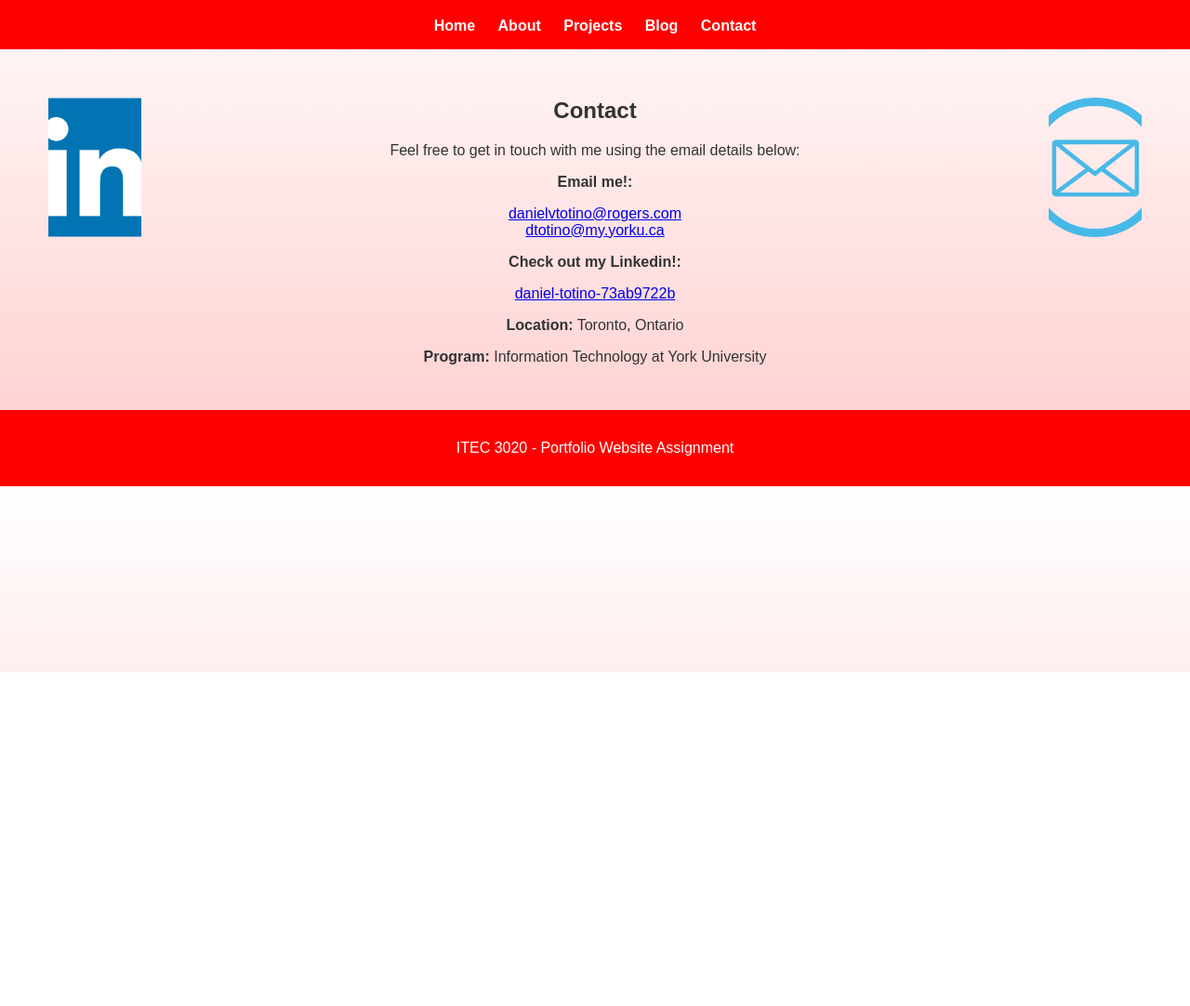
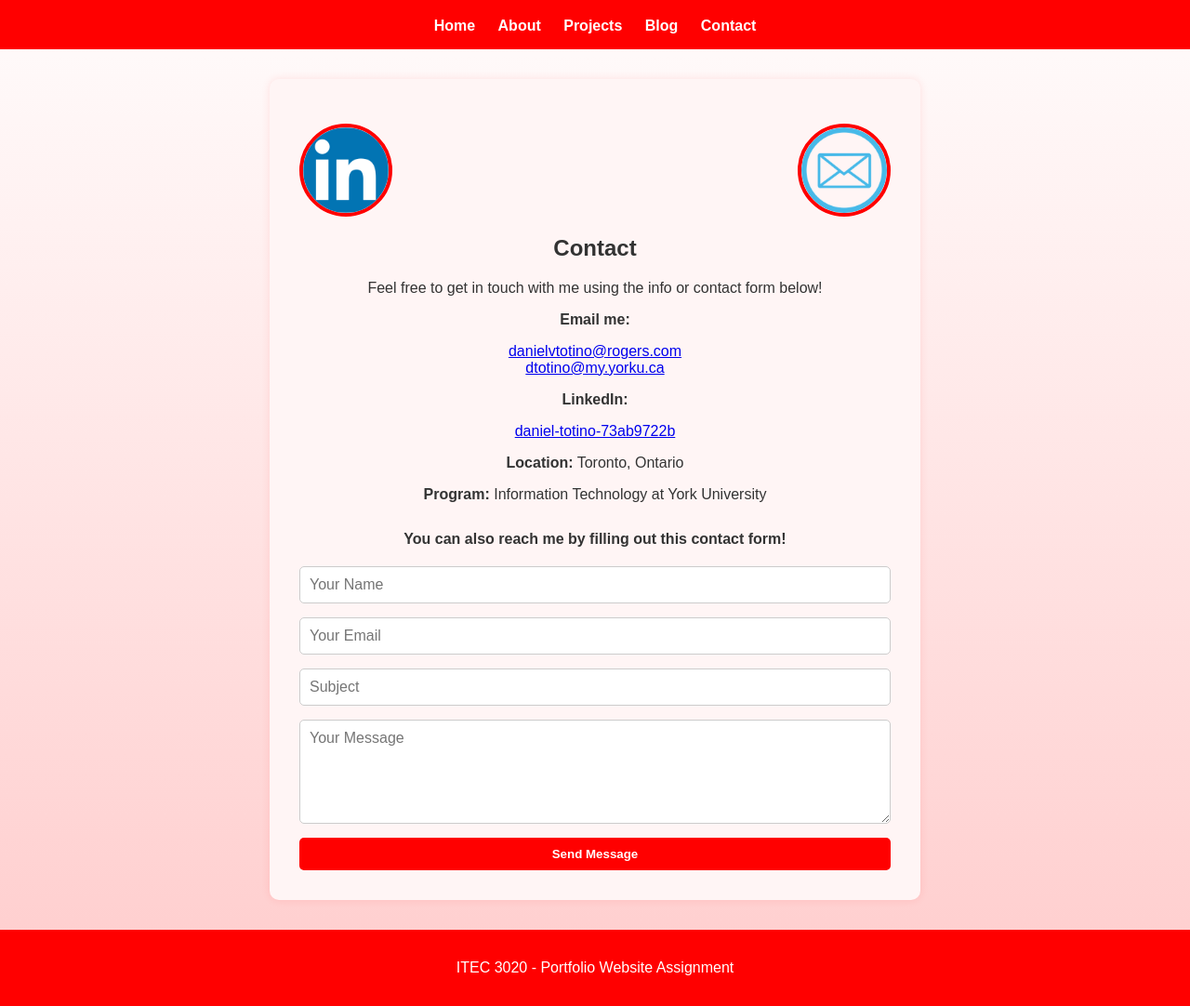
Before and after one commit to d-totino/my-portfolio-website, a plain HTML site: page contact.html in a window 1280 px wide. Shown: the part 77-1159 px from the top of the page at 93% size. Before the commit the page ends 800 px from the top, so only its background shows below. Drawn offline with Linux system fonts and the light colour scheme.

Commit message:
Update contact.html

```diff
--- a/contact.html
+++ b/contact.html
@@ -6,22 +6,60 @@
   <title>Contact</title>
   <link rel="stylesheet" href="style.css">
 
-  <!-- picture placement on screen -->
+  <!-- placements / styles -->
   <style>
-    .icon-left {
-      float: left;
-      width: 100px;
-      margin: 20px;
-      border: none;
-      border-radius: 0;
+    .contact-container {
+      max-width: 700px;
+      margin: 0 auto;
+      padding: 2em;
+      background: #fff5f5;
+      border-radius: 10px;
+      box-shadow: 0 0 10px rgba(255, 0, 0, 0.1);
     }
 
-    .icon-right {
-      float: right;
+    .contact-icons {
+      display: flex;
+      justify-content: space-between;
+      margin-bottom: 20px;
+    }
+
+    .contact-icons img {
       width: 100px;
-      margin: 20px;
+      height: auto;
+    }
+
+    form {
+      display: flex;
+      flex-direction: column;
+      gap: 15px;
+      margin-top: 20px;
+    }
+
+    input, textarea {
+      padding: 10px;
+      border: 1px solid #ccc;
+      border-radius: 5px;
+      font-family: Arial, sans-serif;
+      font-size: 1em;
+    }
+
+    button {
+      padding: 10px;
+      background-color: #FF0000;
+      color: white;
       border: none;
-      border-radius: 0;
+      border-radius: 5px;
+      font-weight: bold;
+      cursor: pointer;
+    }
+
+    button:hover {
+      background-color: #cc0000;
+    }
+
+    ul {
+      list-style: none;
+      padding: 0;
     }
   </style>
 </head>
@@ -40,26 +78,39 @@
 
   <!-- main content -->
   <main>
-    <img src="linkedin_icon.png" alt="LinkedIn Icon" class="icon-left">
-    <img src="email_icon.png" alt="Email Icon" class="icon-right">
+    <div class="contact-container">
+      <div class="contact-icons">
+        <img src="linkedin_icon.png" alt="LinkedIn Icon">
+        <img src="email_icon.png" alt="Email Icon">
+      </div>
 
       <h2>Contact</h2>
-    <p>Feel free to get in touch with me using the email details below:</p>
+      <p>Feel free to get in touch with me using the info or contact form below!</p>
 
       <!-- clickable emails -->
-    <p><strong>Email me!:</strong></p>
-    <ul style="list-style: none; padding: 0;">
+      <p><strong>Email me:</strong></p>
+      <ul>
         <li><a href="mailto:danielvtotino@rogers.com">danielvtotino@rogers.com</a></li>
         <li><a href="mailto:dtotino@my.yorku.ca">dtotino@my.yorku.ca</a></li>
       </ul>
 
-    <!-- Linkedin info -->
-    <p><strong>Check out my Linkedin!:</strong></p>
+      <p><strong>LinkedIn:</strong></p>
       <p><a href="https://ca.linkedin.com/in/daniel-totino-73ab9722b" target="_blank">daniel-totino-73ab9722b</a></p>
 
-    <!-- extra info -->
       <p><strong>Location:</strong> Toronto, Ontario</p>
       <p><strong>Program:</strong> Information Technology at York University</p>
+
+      <!-- contact form section -->
+      <p style="margin-top: 30px;"><strong>You can also reach me by filling out this contact form!</strong></p>
+
+      <form>
+        <input type="text" name="name" placeholder="Your Name" required>
+        <input type="email" name="email" placeholder="Your Email" required>
+        <input type="text" name="subject" placeholder="Subject" required>
+        <textarea name="message" rows="5" placeholder="Your Message" required></textarea>
+        <button type="submit">Send Message</button>
+      </form>
+    </div>
   </main>
 
   <!-- page footer -->
```
Lines whose indentation alone changed are shown as unchanged.
